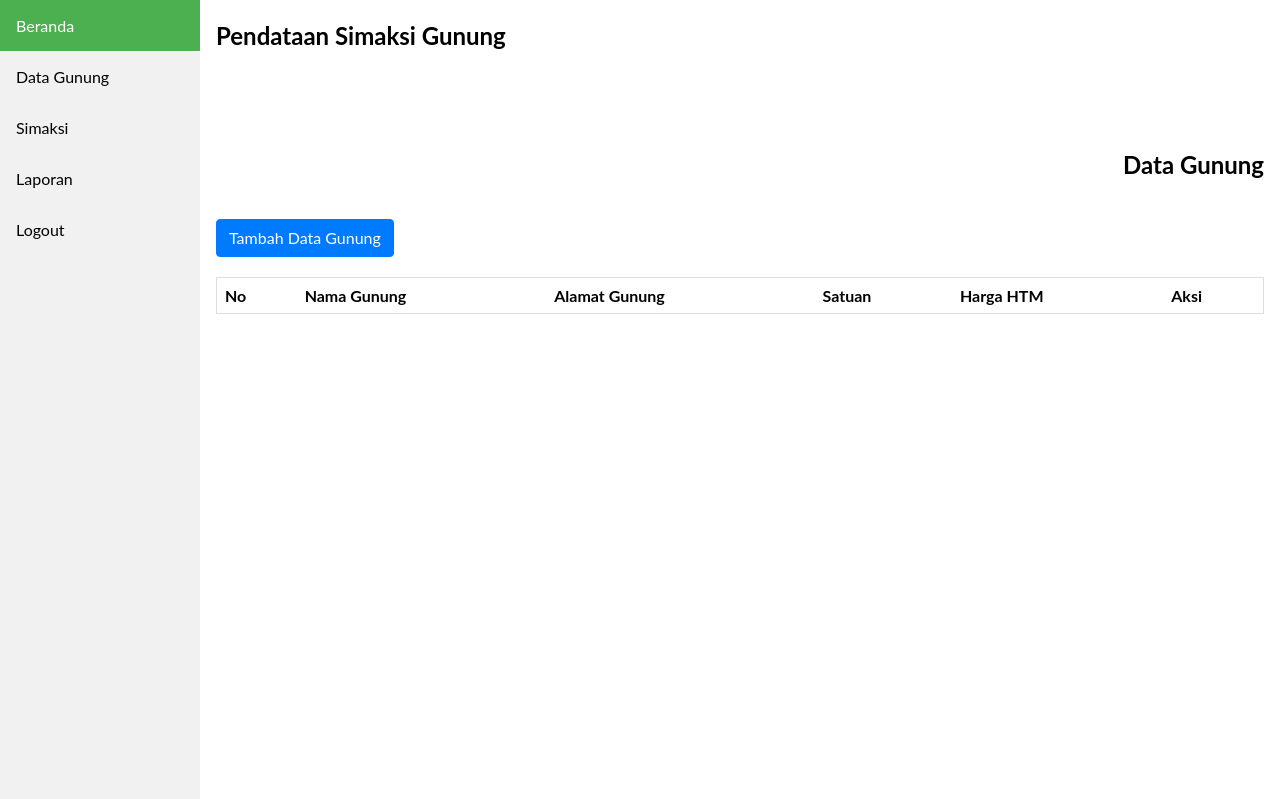
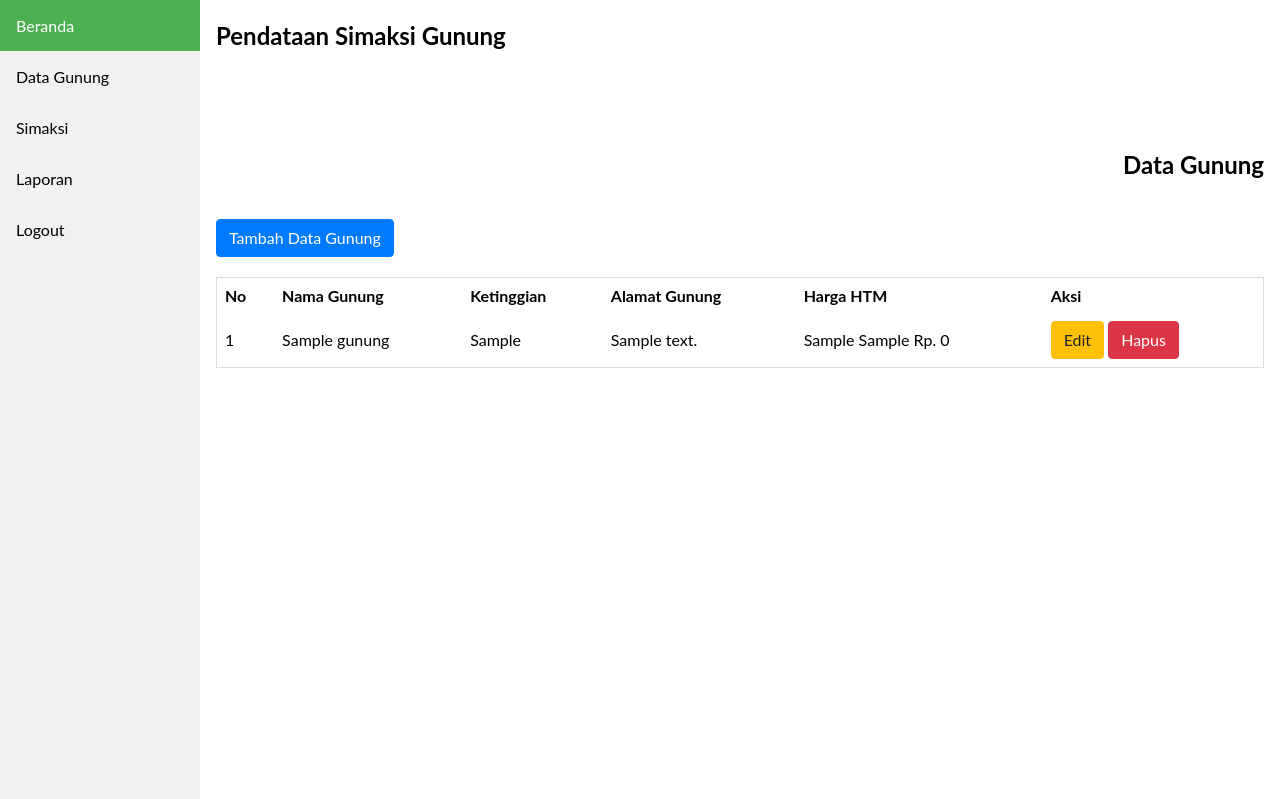
Before and after one commit to adhimaspns/SistemSimaksi, a PHP site: page /PendataanSimaksiGunung/frontend/data_gunung/index.php?page=beranda in a window 1280 px wide. Shown: the top 799 px of the page. Run offline with PHP 8.4, Linux system fonts and the light colour scheme; tables that the repository leaves empty or names only in its code hold one stand-in row (values such as "Sample post"); lists and menus that the app fills with data are empty.

Commit message:
on progres crud data gunung (menampilkan data)

```diff
--- a/frontend/data_gunung/index.php
+++ b/frontend/data_gunung/index.php
@@ -8,6 +8,7 @@
 <body>
 
 <?php
+  include '../../database/koneksi.php';
   include '../layouts/sidebar.php';
 ?>
 
@@ -23,11 +24,34 @@
       <tr>
         <th>No</th>
         <th>Nama Gunung</th>
+        <th>Ketinggian</th>
         <th>Alamat Gunung</th>
-        <th>Satuan</th>
         <th>Harga HTM</th>
         <th>Aksi</th>
       </tr>
+      <?php
+        $no           = 1;
+        $selectData   = "SELECT * FROM data_gunung";
+        $queryData    = mysqli_query($host, $selectData);
+        while ($data  = mysqli_fetch_assoc($queryData) ) {
+
+      ?>
+      <tr>
+        <td><?= $no++ ?></td>
+        <td><?= $data['nama_gunung'] ?></td>
+        <td><?= $data['mdpl'] ?></td>
+        <td><?= $data['alamat_gunung'] ?></td>
+        <td><?= $data['unit_htm'] . " " . $data['satuan_htm'] . " " . "Rp. " . number_format($data['htm'],0,',','.')  ?></td>
+        <td>
+          <a href="edit.php?id=<?= $data['id_gunung']?>&page=datagunung" class="tmbl tmbl-kuning">
+            Edit
+          </a>
+          <a href="" class="tmbl tmbl-merah">
+            Hapus
+          </a>
+        </td>
+      </tr>
+      <?php } ?>
     </table>
   </div>
 </div>
```
